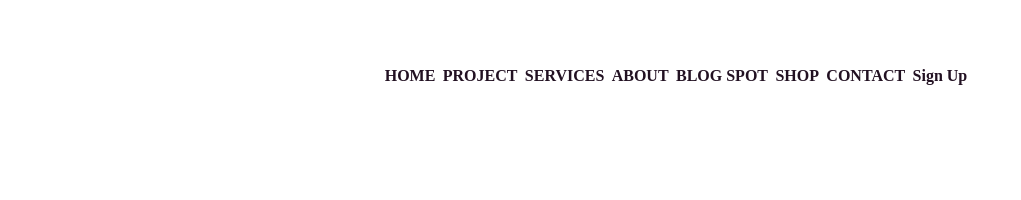
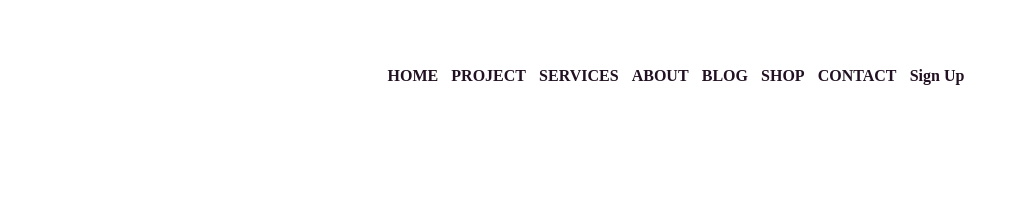
Before and after one commit to AzizImastara/Decbase, a plain HTML site: page indexv1.html in a window 1280 px wide. Shown: the top 200 px of the page, 259-1280 px from the left. Drawn offline with Linux system fonts and the light colour scheme.

Commit message:
Training

```diff
--- a/indexv1.html
+++ b/indexv1.html
@@ -15,7 +15,7 @@
                 <li><a href="#">PROJECT</a></li>
                 <li><a href="#">SERVICES</a></li>
                 <li><a href="#">ABOUT</a></li>
-                <li><a href="#">BLOG SPOT</a></li>
+                <li><a href="#">BLOG</a></li>
                 <li><a href="#">SHOP</a></li>
                 <li><a href="#">CONTACT</a></li>
                 <li><a href="#">Sign Up</a></li>
```
